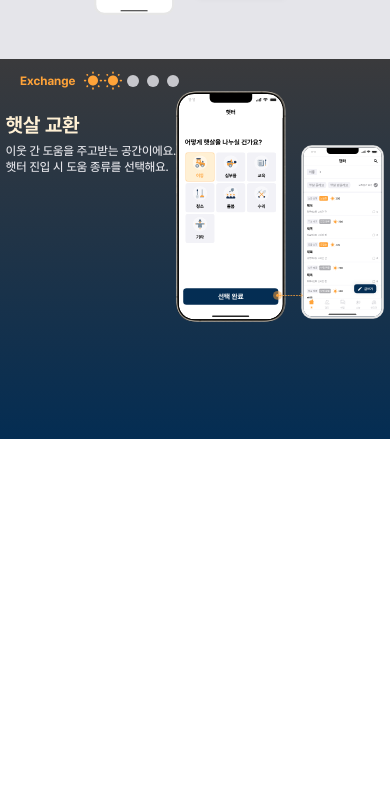
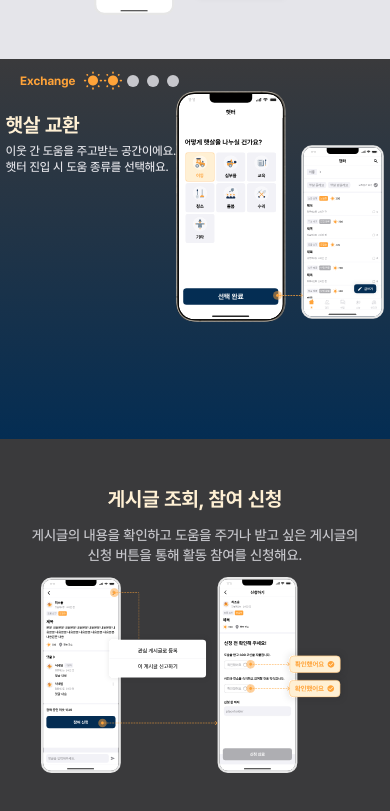
Before and after one commit to EUM-kmu/EUM-Intro, a React (Vite) app: page / in a window 390 px wide. Shown: the part 1489-2300 px from the top of the page. Before the commit the page ends 1928 px from the top, so only its background shows below. Built offline with nearby package versions, Linux system fonts and the light colour scheme.

Commit message:
feat: `Screen 8` 반응형 적용

```diff
--- a/src/pages/Main/index.jsx
+++ b/src/pages/Main/index.jsx
@@ -10,6 +10,7 @@ import bgProfile from "../../assets/bg_profile_web.png";
 import phoneHome from "../../assets/phone_home.svg";
 import infoSunlightCard from "../../assets/info_sunlight_card.svg";
 import infoSunlightExchange from "../../assets/info_sunlight_exchange.svg";
+import infoPost from "../../assets/info_post.svg";
 
 const Main = () => {
   return (
@@ -144,6 +145,21 @@ const Main = () => {
           <img className="w-[208px] sm:w-[740px]" src={infoSunlightExchange} />
         </div>
       </div>
+
+      {/** 해당 위치에 글쓰기 플로우에 대한 2개의 Screen(6, 7)이 추가 되어야합니다.  */}
+
+      {/** Screen 8 */}
+      <div className="flex flex-col w-screen h-[380px] sm:h-screen items-center justify-center bg-[#3A3A3C]">
+        <p className="text-xl sm:text-4xl text-[#FFF0D4] font-bold z-10">
+          게시글 조회, 참여 신청
+        </p>
+        <p className="z-10 text-sm sm:text-xl font-medium text-center text-[#C7C7CC] p-3 sm:p-11 ">
+          게시글의 내용을 확인하고 도움을 주거나 받고 싶은 게시글의
+          <br />
+          신청 버튼을 통해 활동 참여를 신청해요.
+        </p>
+        <img className="w-[308px] sm:w-[1106px]" src={infoPost} />
+      </div>
     </>
   );
 };
```
Also changed, not shown: src/assets/info_post.svg (added).
